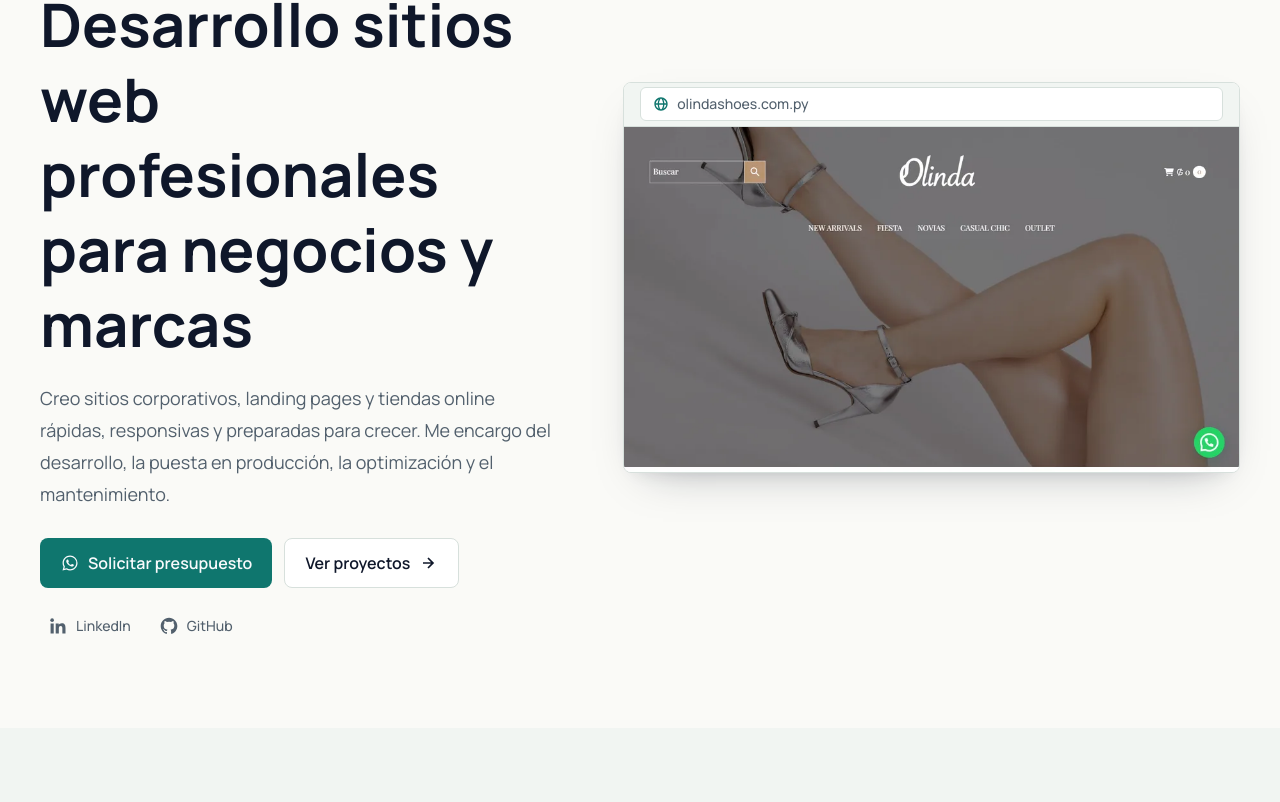
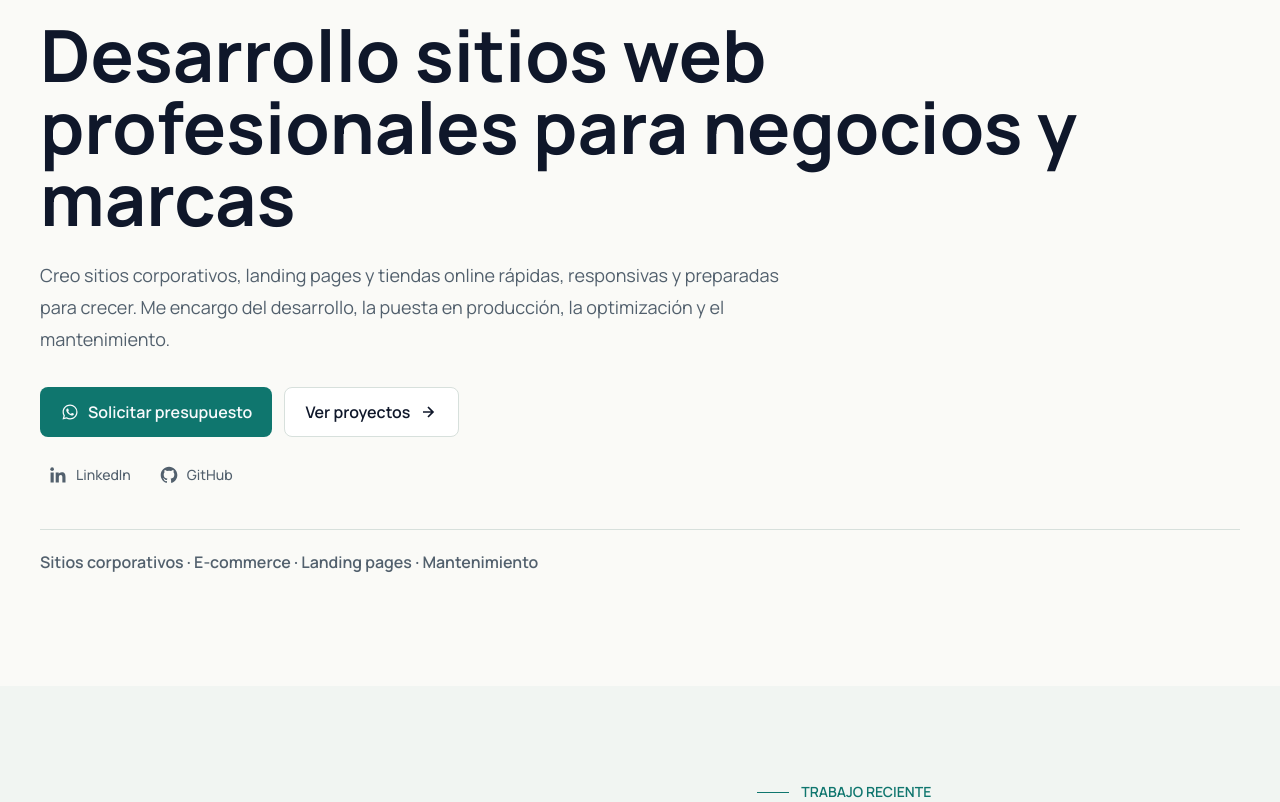
Before and after one commit to alexvillalbam/Portfolio, a React (Vite) app: page / in a window 1280 px wide. Shown: the part 238-1040 px from the top of the page. Built offline with nearby package versions, Linux system fonts and the light colour scheme.

Commit message:
portfolio 2.2

```diff
--- a/src/components/FeaturedProject.jsx
+++ b/src/components/FeaturedProject.jsx
@@ -27,7 +27,7 @@ const FeaturedProject = () => {
             <div className='flex items-center gap-3'>
               <span className='h-px w-8 bg-brand' aria-hidden='true' />
               <p className='text-sm font-semibold uppercase text-brand'>
-                Proyecto destacado
+                Trabajo reciente
               </p>
             </div>
             <h2
--- a/src/components/Hero.jsx
+++ b/src/components/Hero.jsx
@@ -1,15 +1,10 @@
 import {
-  BiGlobe,
   BiLogoGithub,
   BiLogoLinkedin,
   BiLogoWhatsapp,
   BiRightArrowAlt,
 } from 'react-icons/bi';
-import {
-  featuredProject,
-  SOCIAL_LINKS,
-  WHATSAPP_URL,
-} from '../data/portfolio';
+import { SOCIAL_LINKS, WHATSAPP_URL } from '../data/portfolio';
 
 const portrait = `${import.meta.env.BASE_URL}image.jpg`;
 
@@ -18,9 +13,8 @@ const Hero = () => {
     <section
       id='home'
       aria-labelledby='hero-title'
-      className='scroll-mt-20 bg-surface px-5 py-12 sm:px-8 sm:py-16 lg:flex lg:min-h-[calc(100svh-7rem)] lg:items-center lg:px-10 lg:py-20'>
-      <div className='mx-auto grid w-full max-w-7xl min-w-0 items-center gap-10 lg:grid-cols-[minmax(0,0.9fr)_minmax(0,1.1fr)] lg:gap-12 xl:gap-16'>
-        <div className='min-w-0'>
+      className='scroll-mt-20 bg-surface px-5 py-12 sm:px-8 sm:py-20 lg:px-10 lg:py-24 xl:py-28'>
+      <div className='mx-auto w-full max-w-7xl min-w-0'>
         <div className='flex items-center gap-3'>
           <img
             src={portrait}
@@ -41,28 +35,28 @@ const Hero = () => {
 
         <h1
           id='hero-title'
-            className='mt-6 max-w-2xl text-4xl font-bold leading-tight text-brand-dark sm:text-5xl lg:text-[2.75rem] lg:leading-[1.1] xl:text-6xl xl:leading-tight'>
+          className='mt-6 max-w-7xl text-4xl font-bold leading-[1.08] text-brand-dark sm:text-5xl md:text-[3.5rem] lg:max-w-6xl lg:text-[4rem] xl:max-w-7xl xl:text-7xl'>
           Desarrollo sitios web profesionales para negocios y marcas
         </h1>
 
-          <p className='mt-5 max-w-xl text-base leading-7 text-text-muted sm:text-lg sm:leading-8'>
+        <p className='mt-6 max-w-3xl text-base leading-7 text-text-muted sm:text-lg sm:leading-8'>
           Creo sitios corporativos, landing pages y tiendas online rápidas,
           responsivas y preparadas para crecer. Me encargo del desarrollo, la
           puesta en producción, la optimización y el mantenimiento.
         </p>
 
-          <div className='mt-7 flex w-full flex-col gap-3 sm:w-auto sm:flex-row'>
+        <div className='mt-8 flex w-full flex-col gap-3 sm:w-auto sm:flex-row'>
           <a
             href={WHATSAPP_URL}
             target='_blank'
             rel='noopener noreferrer'
-              className='inline-flex min-h-12 items-center justify-center gap-2 whitespace-nowrap rounded-lg bg-brand px-5 py-3 font-semibold text-text-on-dark transition-colors duration-200 hover:bg-brand-hover focus-visible:outline-none focus-visible:ring-2 focus-visible:ring-brand focus-visible:ring-offset-2 focus-visible:ring-offset-surface lg:px-3 lg:text-sm xl:px-5 xl:text-base'>
+            className='inline-flex min-h-12 items-center justify-center gap-2 whitespace-nowrap rounded-lg bg-brand px-5 py-3 font-semibold text-text-on-dark transition-colors duration-200 hover:bg-brand-hover focus-visible:outline-none focus-visible:ring-2 focus-visible:ring-brand focus-visible:ring-offset-2 focus-visible:ring-offset-surface'>
             <BiLogoWhatsapp className='h-5 w-5' aria-hidden='true' />
             Solicitar presupuesto
           </a>
           <a
             href='#projects'
-              className='inline-flex min-h-12 items-center justify-center gap-2 whitespace-nowrap rounded-lg border border-border-subtle bg-surface-raised px-5 py-3 font-semibold text-brand-dark transition-colors duration-200 hover:border-brand hover:bg-brand-light/40 focus-visible:outline-none focus-visible:ring-2 focus-visible:ring-brand focus-visible:ring-offset-2 focus-visible:ring-offset-surface lg:px-3 lg:text-sm xl:px-5 xl:text-base'>
+            className='inline-flex min-h-12 items-center justify-center gap-2 whitespace-nowrap rounded-lg border border-border-subtle bg-surface-raised px-5 py-3 font-semibold text-brand-dark transition-colors duration-200 hover:border-brand hover:bg-brand-light/40 focus-visible:outline-none focus-visible:ring-2 focus-visible:ring-brand focus-visible:ring-offset-2 focus-visible:ring-offset-surface'>
             Ver proyectos
             <BiRightArrowAlt className='h-5 w-5' aria-hidden='true' />
           </a>
@@ -86,36 +80,11 @@ const Hero = () => {
             GitHub
           </a>
         </div>
-        </div>
 
-        <div className='min-w-0 lg:pl-2'>
-          <div className='overflow-hidden rounded-lg border border-border-subtle bg-surface-raised shadow-lifted'>
-            <div className='flex h-11 items-center border-b border-border-subtle bg-surface-alt px-3 sm:px-4'>
-              <div className='flex min-w-0 flex-1 items-center gap-2 rounded-md border border-border-subtle bg-surface-raised px-3 py-1.5'>
-                <BiGlobe
-                  className='h-4 w-4 shrink-0 text-brand'
-                  aria-hidden='true'
-                />
-                <span className='truncate text-xs font-medium text-text-muted sm:text-sm'>
-                  olindashoes.com.py
-                </span>
-              </div>
-            </div>
-
-            <div className='aspect-video overflow-hidden bg-surface-alt'>
-              <img
-                src={featuredProject.image}
-                alt={featuredProject.imageAlt}
-                width='960'
-                height='540'
-                loading='eager'
-                fetchPriority='high'
-                decoding='async'
-                className='h-full w-full object-cover object-top'
-              />
-            </div>
-          </div>
-        </div>
+        <p className='mt-8 border-t border-border-subtle pt-5 text-sm font-semibold leading-6 text-text-muted sm:text-base'>
+          Sitios corporativos &middot; E-commerce &middot; Landing pages
+          &middot; Mantenimiento
+        </p>
       </div>
     </section>
   );
--- a/src/data/portfolio.js
+++ b/src/data/portfolio.js
@@ -18,7 +18,7 @@ export const SOCIAL_LINKS = {
 
 export const featuredProject = {
   title: 'Olinda Shoes',
-  subtitle: 'E-commerce desarrollado para un cliente real',
+  subtitle: 'Desarrollo de e-commerce personalizado y funcional.',
   description:
     'Sitio de comercio electrónico en producción, creado para presentar un catálogo amplio y ofrecer una experiencia de compra clara desde cualquier dispositivo.',
   responsibilities: [
@@ -30,8 +30,6 @@ export const featuredProject = {
   technologies: [
     'WordPress',
     'WooCommerce',
-    'Elementor',
-    'Responsive',
     'SEO técnico',
     'Optimización',
   ],
```
Lines whose indentation alone changed are shown as unchanged.
